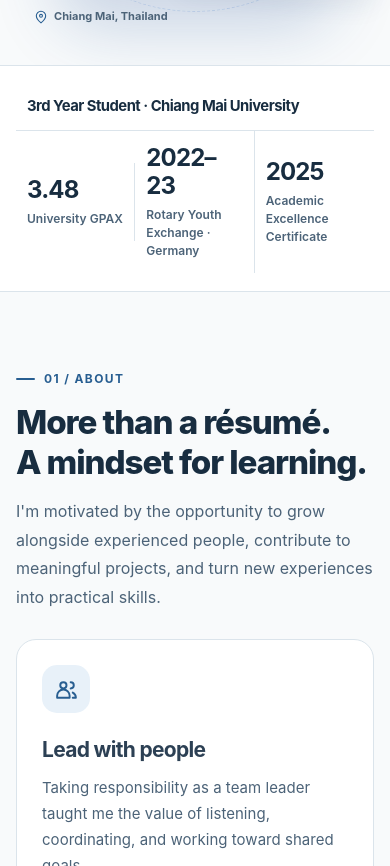
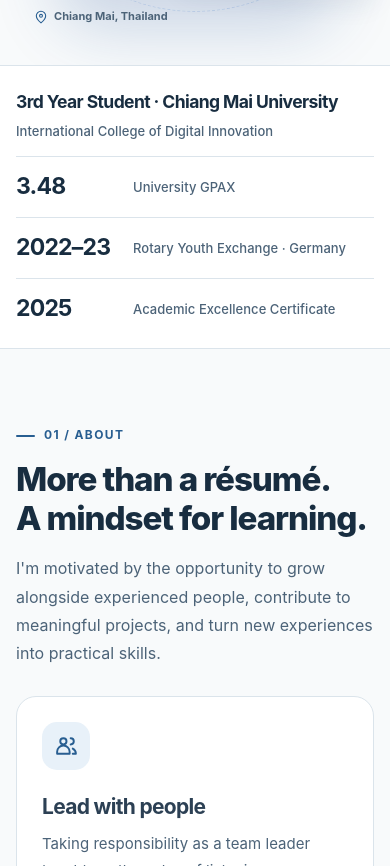
Before and after one commit to thanatwwp/thanatresume.github.io, a plain HTML site: page index.html in a window 390 px wide. Shown: the part 1113-1979 px from the top of the page. Drawn offline with Linux system fonts and the light colour scheme.

Commit message:
Polish profile highlights layout

```diff
--- a/index.html
+++ b/index.html
@@ -1,7 +1,7 @@
 <!doctype html>
 <html lang="en" data-theme="light">
 <head>
-  <meta name="portfolio-release" content="2026-11-25-year-inline" />
+  <meta name="portfolio-release" content="2026-11-25-highlights-polish" />
   <meta charset="utf-8">
   <meta name="viewport" content="width=device-width, initial-scale=1">
   <meta name="description" content="The personal portfolio of Thanat Manthananont — an entrepreneurship student at Chiang Mai University with experience in international exchange, team leadership, and digital innovation.">
@@ -565,16 +565,32 @@
     @media (max-width: 640px) { .advisor-card { grid-template-columns: 1fr; gap: 20px; } .advisor-avatar { width: 80px; height: 80px; border-radius: 15px; gap: 5px; } .advisor-avatar .icon { width: 23px; height: 23px; } .advisor-avatar span { font-size: 16px; } }
 
 
-        .stats-grid { grid-template-columns: minmax(0, 2.1fr) repeat(3, minmax(0, 1fr)); }
-    .stat .stat-year-label { margin: 0; font-size: clamp(14px, 1.65vw, 23px); white-space: nowrap; letter-spacing: -.035em; line-height: 1.35; }
-    @media (max-width: 780px) {
-      .stats-grid { grid-template-columns: repeat(3, minmax(0, 1fr)); }
-      .stats-grid .stat { border: 0; min-width: 0; }
-      .stats-grid .stat-year { grid-column: 1 / -1; border-bottom: 1px solid var(--line); padding-bottom: 16px; }
-      .stat .stat-year-label { font-size: clamp(12px, 3.8vw, 23px); }
-      .stats-grid .stat:nth-child(2), .stats-grid .stat:nth-child(3) { border-right: 1px solid var(--line); }
+        /* Balanced profile highlights */
+    .stats-grid { display: grid; grid-template-columns: minmax(0, 2.35fr) minmax(0, .85fr) minmax(0, 1.2fr) minmax(0, 1.2fr); align-items: stretch; min-height: 0; padding: 27px 0; }
+    .stats-grid .stat { min-width: 0; display: flex; flex-direction: column; justify-content: flex-start; gap: 7px; padding: 5px 21px; border: 0; border-right: 1px solid var(--line); }
+    .stats-grid .stat:first-child { padding-left: 0; }
+    .stats-grid .stat:last-child { padding-right: 0; border-right: 0; }
+    .stats-grid .stat strong { margin: 0; font-size: 25px; font-weight: 720; letter-spacing: -.035em; line-height: 1.3; }
+    .stats-grid .stat .stat-year-label { font-size: clamp(18px, 1.6vw, 21px); line-height: 1.55; white-space: normal; overflow-wrap: normal; }
+    .stats-grid .stat span { margin: 0; font-size: 13px; font-weight: 550; line-height: 1.55; color: var(--muted); }
+    @media (min-width: 1200px) { .stats-grid .stat .stat-year-label { white-space: nowrap; } }
+    @media (max-width: 960px) {
+      .stats-grid { grid-template-columns: repeat(3, minmax(0, 1fr)); padding: 20px 0; }
+      .stats-grid .stat { padding: 12px 18px; border: 0; border-right: 1px solid var(--line); }
+      .stats-grid .stat-year { grid-column: 1 / -1; border-right: 0; border-bottom: 1px solid var(--line); padding: 3px 0 19px; margin-bottom: 13px; }
+      .stats-grid .stat:nth-child(2) { padding-left: 0; }
+      .stats-grid .stat:last-child { padding-right: 0; border-right: 0; }
+      .stats-grid .stat .stat-year-label { font-size: clamp(18px, 3.3vw, 23px); }
     }
-    @media (max-width: 360px) { .stats-grid .stat:not(.stat-year) strong { font-size: 20px; } }
+    @media (max-width: 520px) {
+      .stats-grid { grid-template-columns: 1fr; padding: 9px 0; }
+      .stats-grid .stat, .stats-grid .stat:first-child, .stats-grid .stat:last-child { padding: 15px 0 !important; border: 0; border-bottom: 1px solid var(--line); margin: 0; }
+      .stats-grid .stat:last-child { border-bottom: 0; }
+      .stats-grid .stat:not(.stat-year) { display: grid; grid-template-columns: 102px minmax(0, 1fr); align-items: center; gap: 15px; }
+      .stats-grid .stat strong { font-size: 23px; }
+      .stats-grid .stat .stat-year-label { font-size: clamp(16px, 4.5vw, 21px); line-height: 1.4; }
+      .stats-grid .stat span { font-size: 13px; }
+    }
   </style>
 </head>
 <body>
@@ -649,7 +665,7 @@
   </section>
   <div class="stats-band" aria-label="Profile highlights">
     <div class="container stats-grid">
-      <div class="stat stat-year"><strong class="stat-year-label">3rd Year Student · Chiang Mai University</strong></div>
+      <div class="stat stat-year"><strong class="stat-year-label">3rd Year Student · Chiang Mai University</strong><span>International College of Digital Innovation</span></div>
       <div class="stat"><strong>3.48</strong><span>University GPAX</span></div>
       <div class="stat"><strong>2022–23</strong><span>Rotary Youth Exchange · Germany</span></div>
       <div class="stat"><strong>2025</strong><span>Academic Excellence Certificate</span></div>
```
